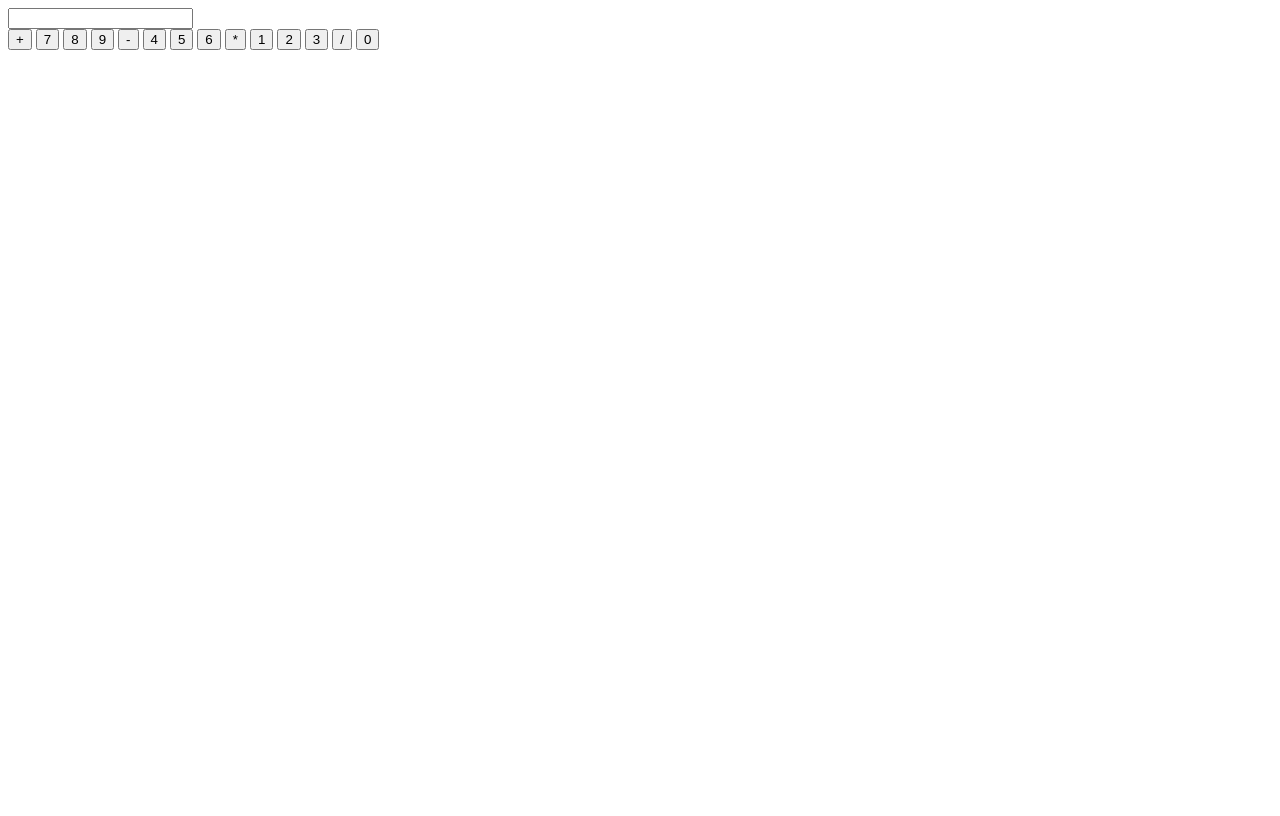
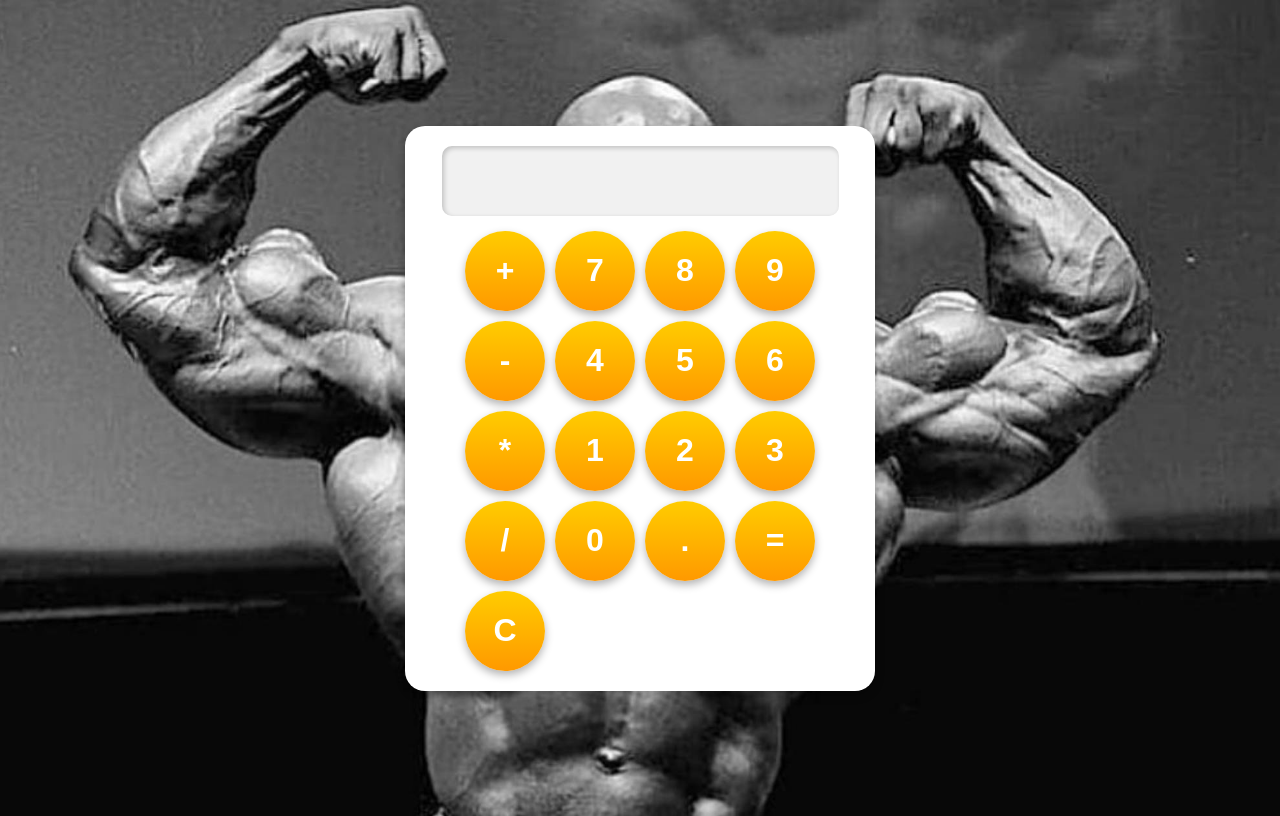
Before and after one commit to AaronUreta/repodemoo, a plain HTML site: page Proyectos personales/Calculadora/Index.html in a window 1280 px wide. Drawn offline with Linux system fonts and the light colour scheme.

Commit message:
listo los estilos

```diff
--- a/Proyectos personales/Calculadora/Index.html
+++ b/Proyectos personales/Calculadora/Index.html
@@ -24,6 +24,9 @@
     <button onclick="appendToDisplay('3')">3</button>
     <button onclick="appendToDisplay('/')">/</button>
     <button onclick="appendToDisplay('0')">0</button>
+    <button onclick="appendToDisplay('.')">.</button>
+    <button onclick="calculate()">=</button>
+    <button onclick="clearDisplay()">C</button>
 
 
 
--- a/Proyectos personales/Calculadora/estilos.css
+++ b/Proyectos personales/Calculadora/estilos.css
@@ -0,0 +1,56 @@
+body {
+    display: flex;
+    justify-content: center;
+    align-items: center;
+    height: 100vh;
+    background: url('roniie.jpg') no-repeat center center fixed;
+    background-size: cover;
+    font-family: Arial, sans-serif;
+}
+
+#calculator {
+    text-align: center;
+    background: white;
+    padding: 20px;
+    border-radius: 20px;
+    box-shadow: 0px 4px 10px rgba(0, 0, 0, 0.3);
+}
+
+input {
+    width: 90%;
+    height: 60px;
+    font-size: 2em;
+    margin-bottom: 15px;
+    text-align: right;
+    padding: 5px;
+    border: none;
+    border-radius: 10px;
+    background: #f1f1f1;
+    box-shadow: inset 2px 2px 5px rgba(0, 0, 0, 0.2);
+}
+
+#keys {
+    display: grid;
+    grid-template-columns: repeat(4, 80px);
+    gap: 10px;
+    justify-content: center;
+}
+
+button {
+    width: 80px;
+    height: 80px;
+    font-size: 2em;
+    font-weight: bold;
+    border: none;
+    border-radius: 50%;
+    background: linear-gradient(to bottom, #ffcc00, #ff9900);
+    color: white;
+    cursor: pointer;
+    box-shadow: 0px 4px 8px rgba(0, 0, 0, 0.3);
+    transition: all 0.3s ease;
+}
+
+button:hover {
+    background: linear-gradient(to bottom, #ffdb4d, #ff8000);
+    transform: scale(1.1);
+}
--- a/Proyectos personales/Calculadora/index.js
+++ b/Proyectos personales/Calculadora/index.js
@@ -0,0 +1 @@
+//programa
```
Also changed, not shown: Proyectos personales/Calculadora/roniie.jpg (added).
